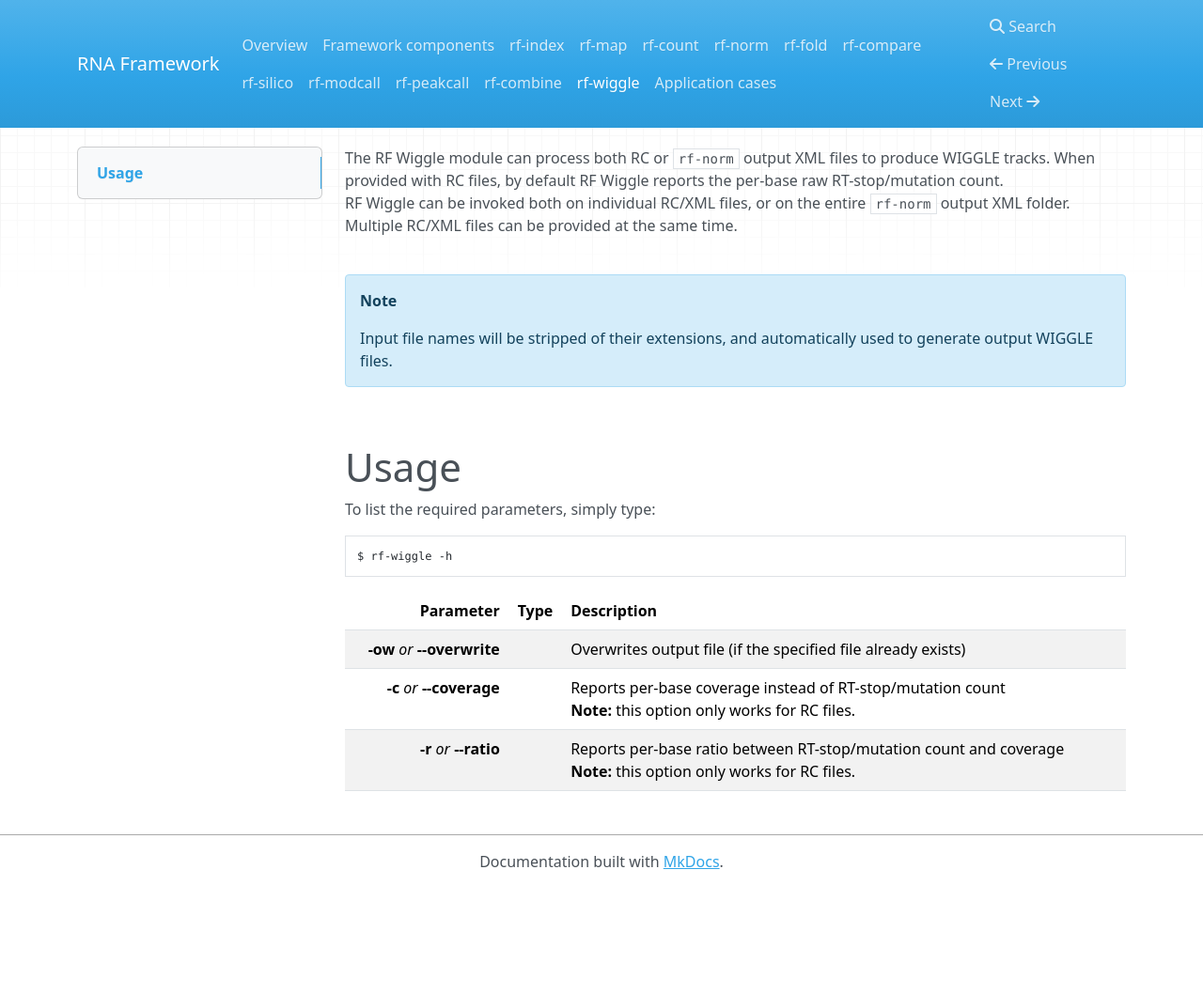
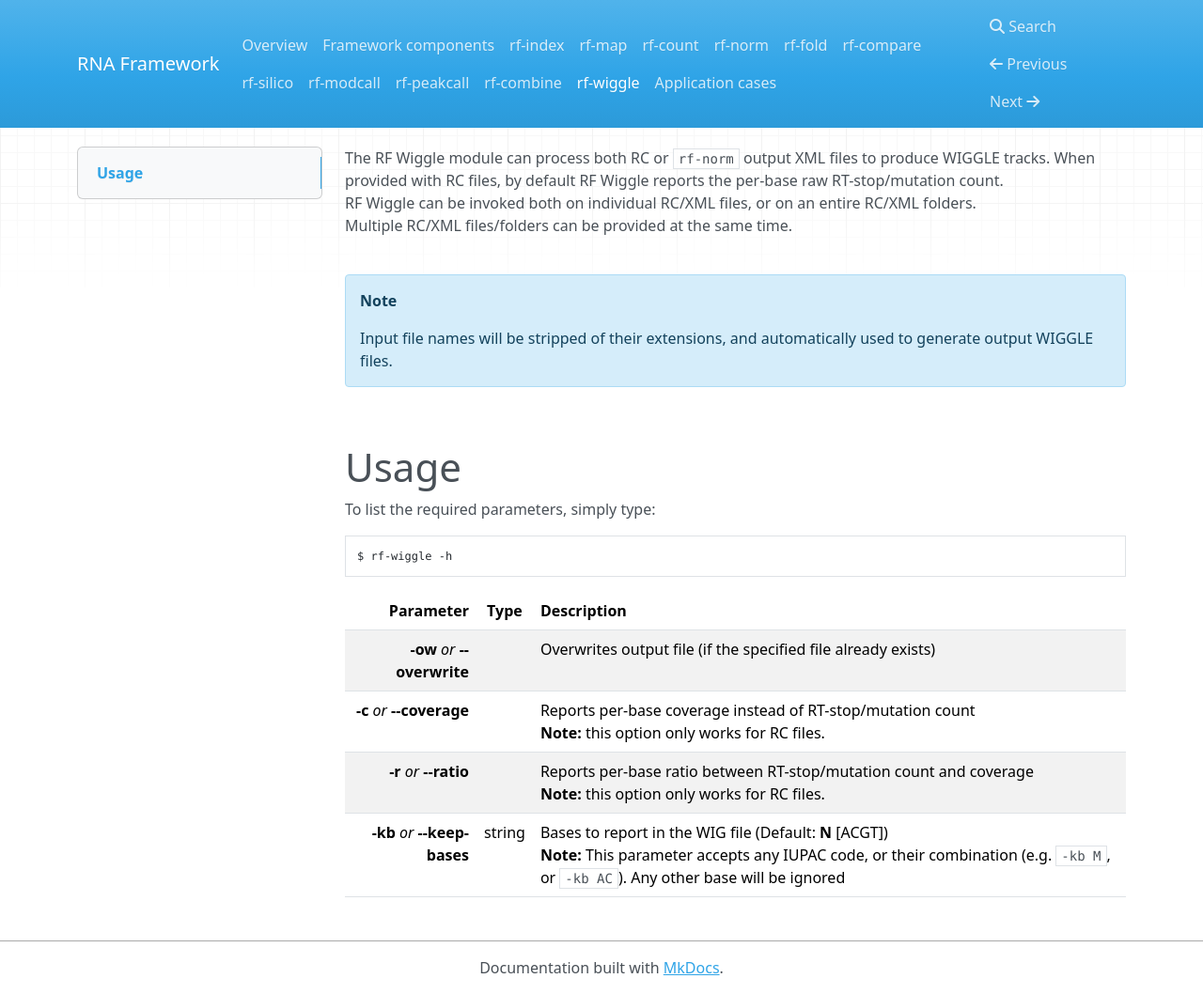
Before and after one commit to dincarnato/RNAFramework, an MkDocs documentation site: the page built from docs/rf-wiggle.md, in a window 1280 px wide and 1058 px high. Shown: the whole window at 94% size. Built offline with MkDocs 1.6.1, drawn with Linux system fonts in a browser that asks for light colours; nearby versions of some CDN libraries; old or Windows-style settings are respelled for this version of MkDocs.

Commit message:
Updated rf-wiggle to handle both RC/XML folders, or multiple files. Added an option to specify which bases should be kept in the WIGGLE file.

```diff
--- a/docs/rf-wiggle.md
+++ b/docs/rf-wiggle.md
@@ -1,5 +1,5 @@
 The RF Wiggle module can process both RC or ``rf-norm`` output XML files to produce WIGGLE tracks. When provided with RC files, by default RF Wiggle reports the per-base raw RT-stop/mutation count.<br />
-RF Wiggle can be invoked both on individual RC/XML files, or on the entire ``rf-norm`` output XML folder. <br/>Multiple RC/XML files can be provided at the same time.
+RF Wiggle can be invoked both on individual RC/XML files, or on an entire RC/XML folders. <br/>Multiple RC/XML files/folders can be provided at the same time.
 <br /><br />
 
 !!! note "Note"
@@ -17,3 +17,4 @@ Parameter         | Type | Description
 __-ow__ *or* __--overwrite__ | | Overwrites output file (if the specified file already exists)
 __-c__ *or* __--coverage__ | | Reports per-base coverage instead of RT-stop/mutation count<br/>__Note:__ this option only works for RC files.
 __-r__ *or* __--ratio__ | | Reports per-base ratio between RT-stop/mutation count and coverage<br/>__Note:__ this option only works for RC files.
+__-kb__ *or* __--keep-bases__ | string | Bases to report in the WIG file (Default: __N__ [ACGT])<br/>__Note:__ This parameter accepts any IUPAC code, or their combination (e.g. ``-kb M``, or ``-kb AC``). Any other base will be ignored
```
Also changed, not shown: 1 other file.
